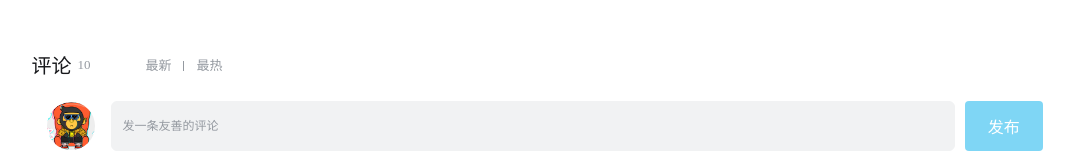
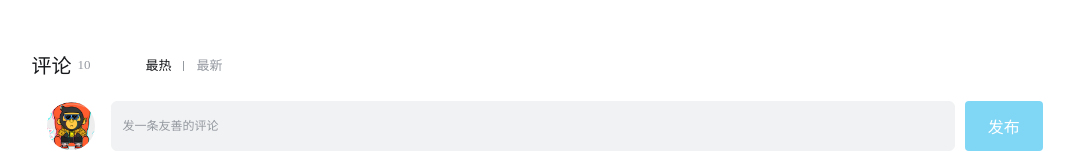
Before and after one commit to jiajianhui/React-learning, a React (Create React App) app in the folder 案例1-B站评论区/: page / in a window 1280 px wide. Shown: the top 160 px of the page, without its empty margins (103-1177 px from the left). Built offline with nearby package versions, Linux system fonts and the light colour scheme.

Commit message:
案例1-B站评论区；点击tab高亮显示

```diff
--- a/案例1-B站评论区/src/App.js
+++ b/案例1-B站评论区/src/App.js
@@ -55,6 +55,7 @@ const user = {
 
 
 // 导航 Tab 数组
+// 为每一个tab绑定点击事件，点击谁就记录哪个tab，useState中记录的tab与循环遍历中的每一个tab进行比对，若匹配则激活
 const tabs = [
   { type: 'hot', text: '最热' },
   { type: 'time', text: '最新' },
@@ -76,6 +77,13 @@ const App = () => {
     setList(list.filter((item) => item.user.uid !== id));
   }
 
+  // 使用useState管理type值
+  const [type, setType] = useState("hot");
+  // 点击tab函数
+  function handleClick(type) {
+    setType(type);
+  }
+
   return (
     <div className="app">
       {/* 导航 Tab */}
@@ -88,8 +96,15 @@ const App = () => {
           </li>
           <li className="nav-sort">
             {/* 高亮类名： active */}
-            <span className="nav-item">最新</span>
-            <span className="nav-item">最热</span>
+            {tabs.map((item) => (
+              <span
+                className={`nav-item ${item.type === type && "active"}`}
+                key={item.type}
+                onClick={() => handleClick(item.type)}
+              >
+                {item.text}
+              </span>
+            ))}
           </li>
         </ul>
       </div>
```
